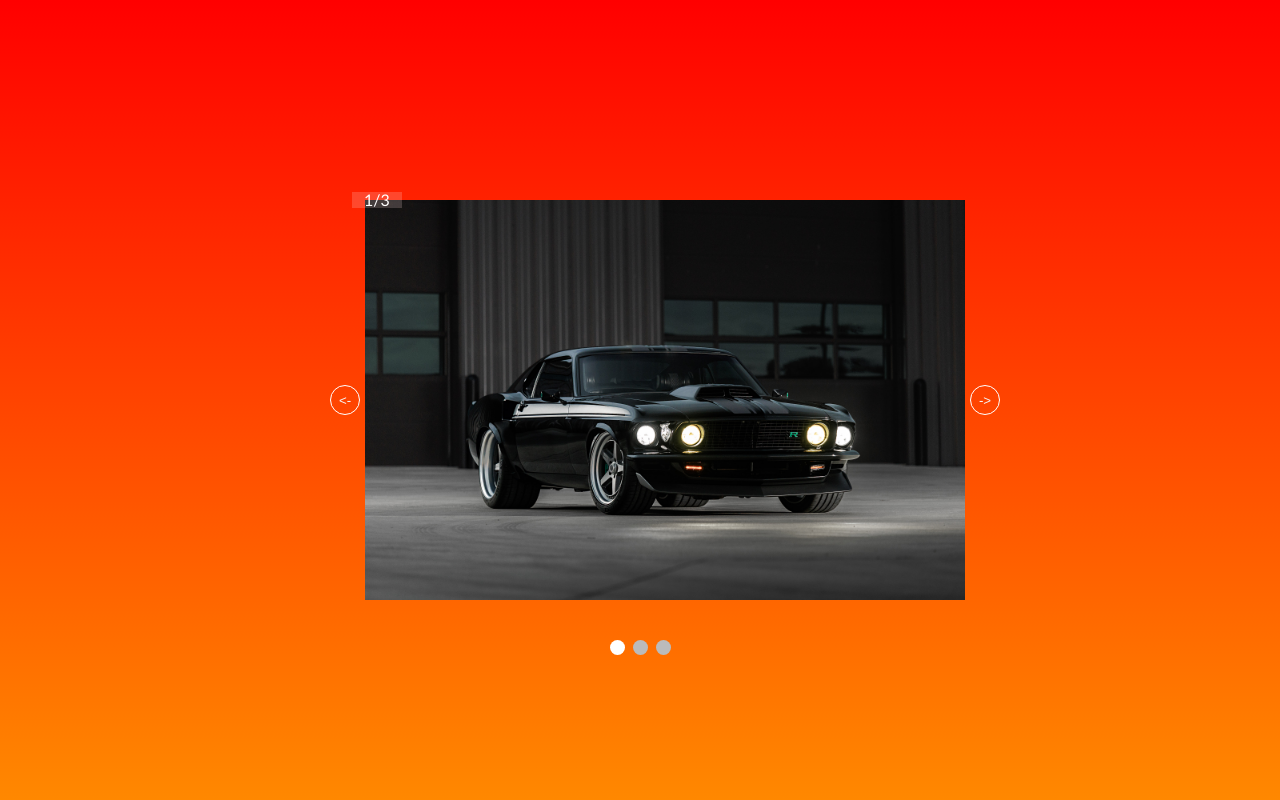
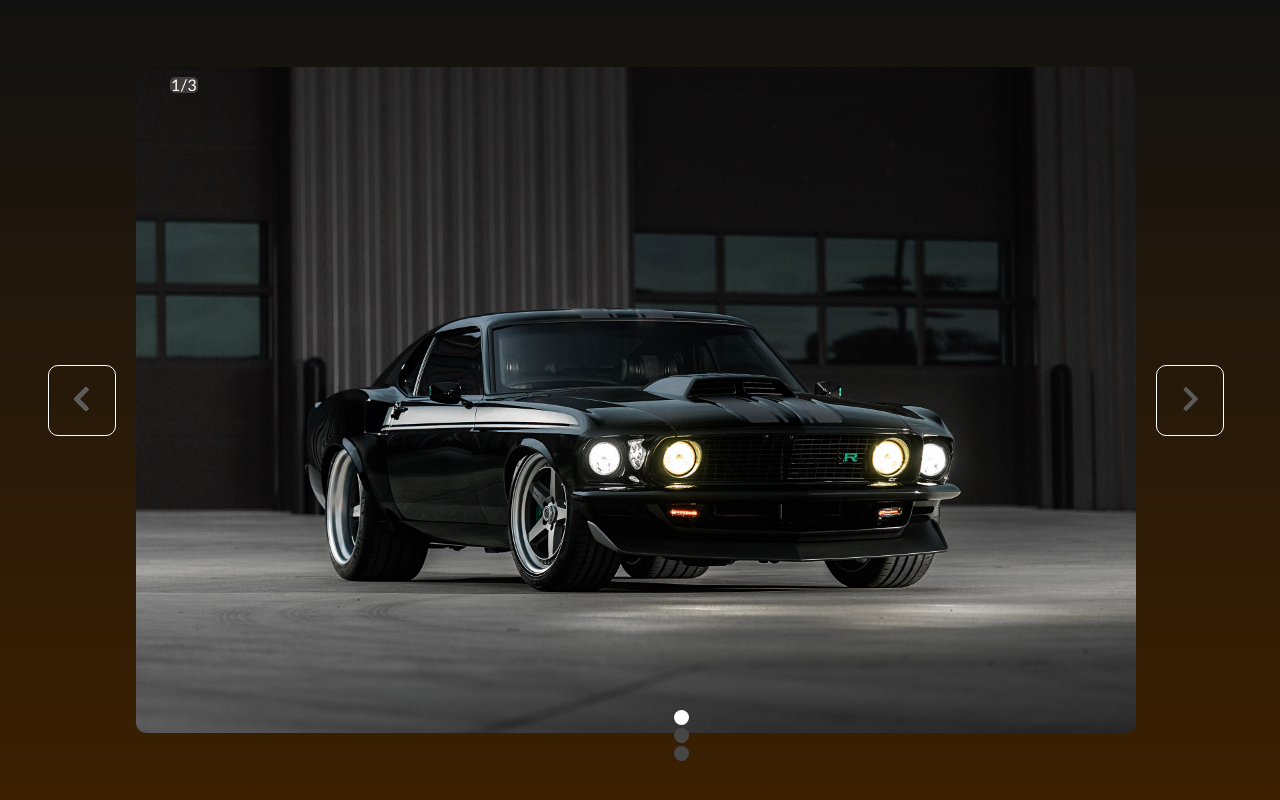
Before and after one commit to shayanir85/slider, a plain HTML site: page index.html in a window 1280 px wide. Drawn offline with Linux system fonts and the light colour scheme.

Commit message:
changed some css

```diff
--- a/asset/css/style.css
+++ b/asset/css/style.css
@@ -139,15 +139,19 @@ table {
     display: flex;
     justify-content: center;
     align-items: center;
-    background: linear-gradient(to bottom, rgb(255, 0, 0) , rgb(255, 136, 0));
+    background-image: url('../img/1967-Ford-Shelby-Mustang-GT500-003-2000.jpg') ;
+    background-size: cover;
+    background-repeat: no-repeat;
+    background: linear-gradient(to bottom, rgba(18, 18, 18) , rgba(60, 32, 0));
+
 }
 .btn {
-    margin: 5px;
+    margin: 20px;
     border: 1px solid white;
     color: whitesmoke;
-    border-radius: 50%;
-    width: 30px;
-    height: 30px;
+    border-radius: 10px;
+    text-align: center;
+    padding: 20px;
     background: transparent;
     font-family: 'Franklin Gothic Medium', 'Arial Narrow', Arial, sans-serif;
     transition: all 0.5s ease-in-out;
@@ -162,7 +166,8 @@ table {
 }
 
 .Img {
-    width: 600px;
+    width: 1000px;
+    border-radius: 10px;
 }
 
 label {
@@ -171,15 +176,18 @@ label {
     width: 50px;
     font-family: 'Gill Sans', 'Gill Sans MT', Calibri, 'Trebuchet MS', sans-serif;
     color: white;
+    border-radius: 5px;
     position: relative;
-    top: -25%;
-    left: 6%;
+    top: -315px;
+    left: 170px;
+    z-index: 100;
 }
 
 .Bullets{
-    position: absolute;
+    position: relative;
     height: 20px;
-    top: 80%;
+    left: -580px;
+    top: 320px;
     text-align: center;
 }
 .Bullet{
@@ -187,7 +195,7 @@ label {
   height: 15px;
   width: 15px;
   margin: 0 2px;
-  background-color: #bbb;
+  background-color: #474747;
   border-radius: 50%;
   display: inline-block;
   transition: background-color 0.6s ease;
--- a/index.html
+++ b/index.html
@@ -11,9 +11,13 @@
 <body>
     <div class="container">
         <label for="pic"></label>
-        <button class="btn" onclick="perivous()"><-</button>
-        <img class="Img" id="pic" src="asset/img/pic1.jpg" alt="cars" >
-        <button class="btn" onclick="next()">-></button>
+        <button class="btn" onclick="perivous()">
+            <img src="asset/img/backwords_26px.png" alt="" srcset="">
+        </button>
+        <img class="Img" id="pic" src="asset/img/pic1.jpg" alt="cars">
+        <button class="btn" onclick="next()">
+            <img src="asset/img/forward_26px.png" alt="" srcset="">
+        </button>
         <div class="Bullets">
             <a onclick="" class="Bullet active"></a>
             <a onclick="" class="Bullet"></a>
```
Also changed, not shown: asset/img/backwords_26px.png (added), asset/img/forward_26px.png (added), 1 other file.
